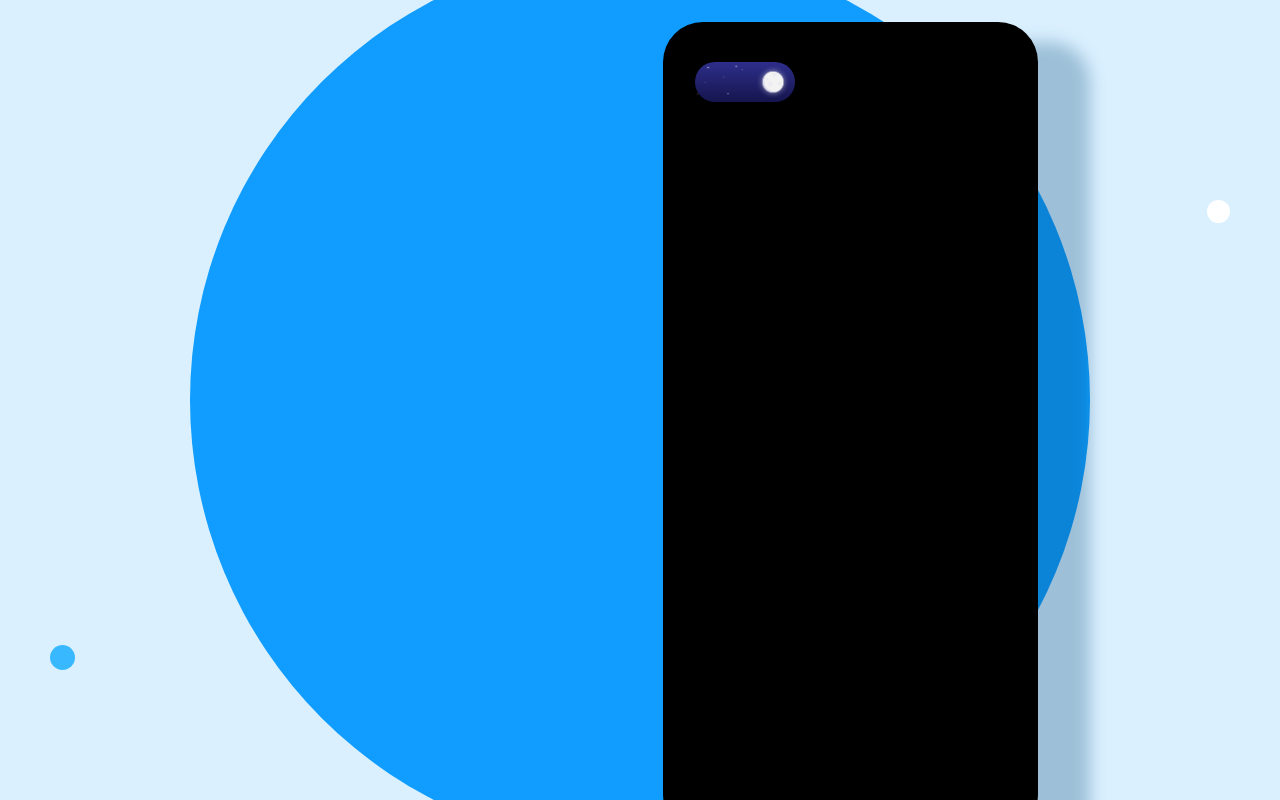
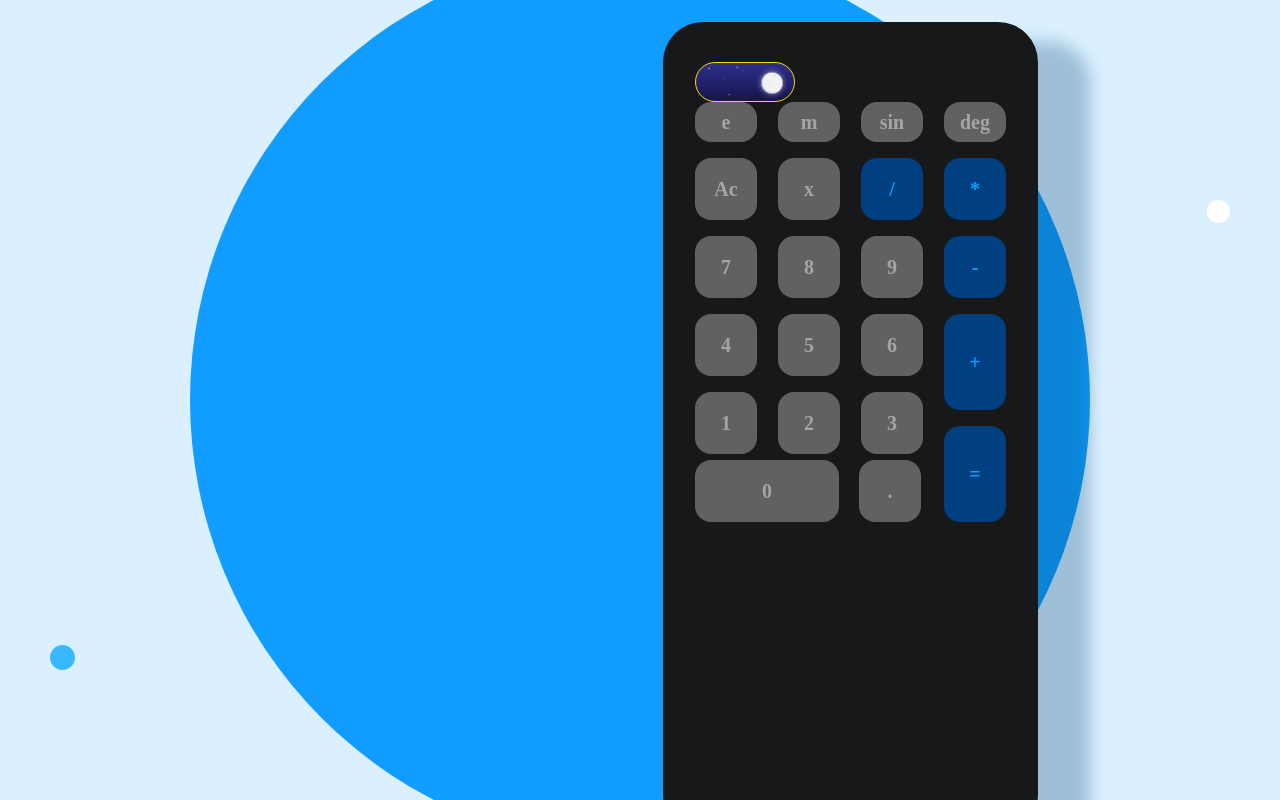
Before and after one commit to YevheniiOlehovich/MyCalc, a React (Vite) app: page / in a window 1280 px wide. Built offline with nearby package versions, Linux system fonts and the light colour scheme.

Commit message:
added some styles

```diff
--- /dev/null
+++ b/src/Components/Button/index.jsx
@@ -0,0 +1,18 @@
+import { Styled } from "./styled"
+import { useSelector} from 'react-redux'
+
+export default function Button({text, colour, height, width, noneMargin}){
+    const nightmode = useSelector((state) => state.theme.nightmode);
+
+    return(
+        <Styled.Wrapper
+            colour={colour}
+            height={height}
+            width={width}
+            noneMargin={noneMargin}
+            nightmode={nightmode}
+            >
+                {text}
+        </Styled.Wrapper>
+    )
+}
--- /dev/null
+++ b/src/Components/Button/styled.jsx
@@ -0,0 +1,70 @@
+import styled from 'styled-components'
+
+export const Styled = {
+    Wrapper : styled.div`
+        width: ${({ width }) => {
+            if (width === 'big') return '144px';
+            return '62px';
+        }};;
+        height: ${({ height }) => {
+            if (height === 'small') return '40px';
+            if (height === 'big') return '96px';
+            return '62px';
+        }};
+        border-radius: 16px;
+
+        color: ${({ colour, nightmode }) => {
+            if (nightmode) {
+                return colour === "blue" ? "#339DFF" : "#A5A5A5";
+            }
+            return colour === "blue" ? "#109DFF" : "#A5A5A5";
+        }};
+
+        background-color: ${({ colour, nightmode }) => {
+            if (nightmode) {
+                return colour === "blue" ? "#ADE2FF" : "#fff";
+            }
+            return colour === "blue" ? "#004080" : "#616161";
+
+        }};
+
+        display: flex;
+        justify-content: center;
+        align-items: center;
+        font-family: Poppins;
+        font-weight: 700;
+        font-size: 20px;
+        cursor: pointer;
+        &:hover{
+            color: ${({ colour, nightmode }) => {
+                if (nightmode) {
+                    // Стилі, якщо nightmode === true
+                    return colour === "blue" ? "#FFF" : "#38B9FF";
+                }
+                // Стилі, якщо nightmode === false
+                return colour === "blue" ? "#B2DAFF" : "#29A8FF";
+            }};
+
+            background-color: ${({ colour, nightmode }) => {
+                if (nightmode) {
+                    // Стилі, якщо nightmode === true
+                    return colour === "blue" ? "#19ACFF" : "#fff";
+                }
+                // Стилі, якщо nightmode === false
+                return colour === "blue" ? "#1991FF" : "#303136";
+
+            }};
+
+            border: 1px solid gold;
+            box-sizing: border-box;
+
+        }
+        margin-bottom: ${({ noneMargin }) => {
+            if (noneMargin === 'none') return '0';
+            return '16px';
+        }};
+        &:active{
+            transform: translateY(2px);
+        }
+    `
+}
--- a/src/Components/Daytoggle/styled.jsx
+++ b/src/Components/Daytoggle/styled.jsx
@@ -12,6 +12,7 @@ export const Styled = {
         background: ${({ nightmode }) => (nightmode ? "linear-gradient(180deg, #1BCEEC, #94E9F0)" : "linear-gradient(180deg, #2E2E8B, #15154E)" )};
         padding: 4px 6px;
         transition: background 0.5s ease-in-out;
+        border: 1px solid gold;
     `,
 
     ToggleContainer : styled.div`
--- a/src/Components/Keyboard/index.jsx
+++ b/src/Components/Keyboard/index.jsx
@@ -1,8 +1,44 @@
 import { Styled } from "./styled"
+import Button from "../Button"
 
 export default function Keyboard(){
+
     return(
         <Styled.Wrapper>
+            <Styled.Row>
+                <Styled.Column>
+                    <Button text={'e'} height={'small'}/>
+                    <Button text={'Ac'} />
+                    <Button text={'7'} />
+                    <Button text={'4'} />
+                    <Button text={'1'} />
+                </Styled.Column>
+                <Styled.Column>
+                    <Button text={'m'} height={'small'}/>
+                    <Button text={'x'}/>
+                    <Button text={'8'}/>
+                    <Button text={'5'}/>
+                    <Button text={'2'}/>
+                </Styled.Column>
+                <Styled.Column>
+                    <Button text={'sin'} height={'small'} />
+                    <Button text={'/'} colour={'blue'}/>
+                    <Button text={'9'}/>
+                    <Button text={'6'}/>
+                    <Button text={'3'}/>
+                </Styled.Column>
+                <Styled.Column>
+                    <Button text={'deg'} height={'small'} />
+                    <Button text={'*'} colour={'blue'}/>
+                    <Button text={'-'} colour={'blue'}/>
+                    <Button text={'+'} colour={'blue'} height={'big'}/>
+                    <Button text={'='} colour={'blue'} background={'blue'} height={'big'} noneMargin={'none'}/>
+                </Styled.Column>
+            </Styled.Row>
+            <Styled.Block>
+                <Button text={'0'} width={'big'} noneMargin={'none'}/>
+                <Button text={'.'} noneMargin={'none'}/>
+            </Styled.Block>
         </Styled.Wrapper>
     )
 }
--- a/src/Components/Keyboard/styled.jsx
+++ b/src/Components/Keyboard/styled.jsx
@@ -3,8 +3,30 @@ import styled from 'styled-components'
 export const Styled = {
     Wrapper : styled.div`
         width: 100%;
-        height: 500px;
-        background-color: white;
+        height: 420px;
         border-radius: 40px;
+        box-sizing: border-box;
+        margin: 0;
+        padding: 0;
+        display: flex;
+        flex-direction: column;
+        position: relative;
+    `,
+    Row: styled.div`
+        display: flex;
+        width: 100%;
+        justify-content: space-between;
+    `,
+    Column: styled.div`
+        display: flex;
+        flex-direction: column;
+    `,
+    Block: styled.div`
+        display: flex;
+        width: 226px;
+        justify-content: space-between;
+        position: absolute;
+        bottom: 0;
+        left: 0;
     `
 }
--- a/src/Components/Phone/index.jsx
+++ b/src/Components/Phone/index.jsx
@@ -2,15 +2,19 @@ import { Styled} from './styled'
 import Keyboard from '../Keyboard'
 import Display from '../Display'
 import Bar from '../Bar'
+import { useSelector} from 'react-redux'
 
 export default function Phone(){
+    const nightmode = useSelector((state) => state.theme.nightmode);
+
+
 
     return(
         <>
-        <Styled.Wrapper>
+        <Styled.Wrapper nightmode={nightmode}>
             <Bar />
-            {/* <Display />
-            <Keyboard /> */}
+            {/* <Display /> */}
+            <Keyboard />
         </Styled.Wrapper>
         <Styled.Shadow />
         </>
--- a/src/Components/Phone/styled.jsx
+++ b/src/Components/Phone/styled.jsx
@@ -9,7 +9,7 @@ export const Styled = {
         top: 72px;
         right: 52px;
         border-radius: 40px;
-        background-color: black;
+        background: ${({ nightmode }) => (nightmode ?  "#F7F8FB" : "linear-gradient(180deg, #17181A, #17181A)")};
         padding: 40px 32px;
         box-sizing: border-box;
         display: flex;
```
